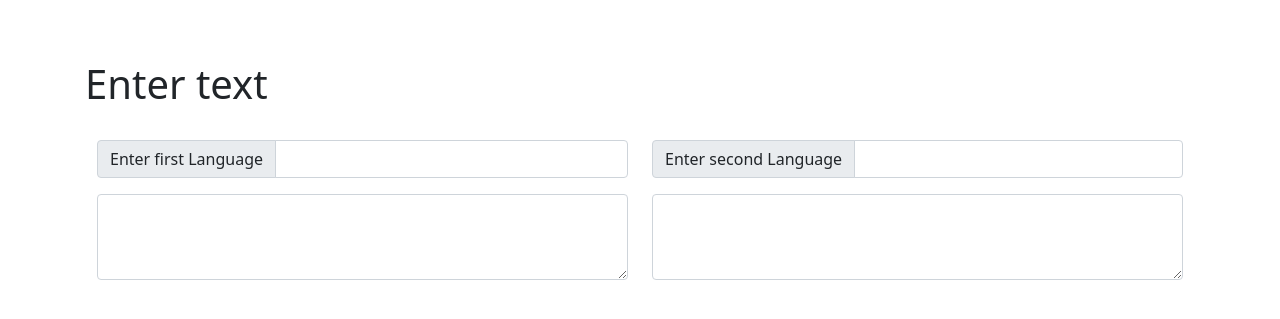
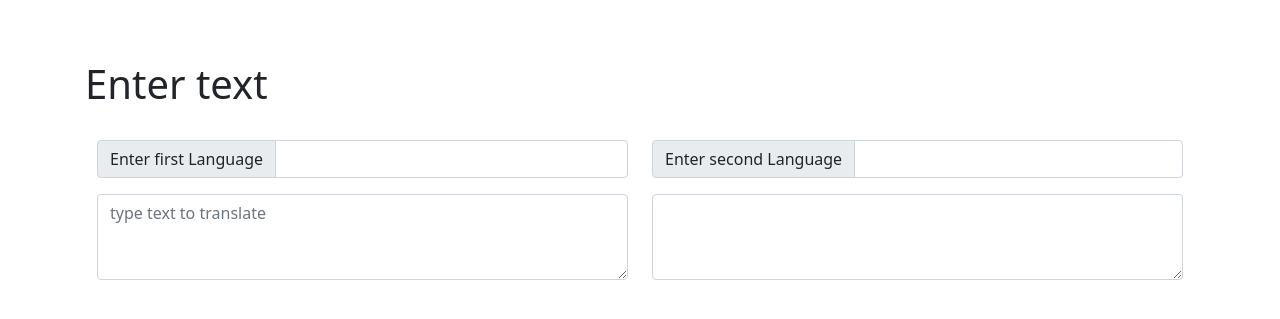
Before and after one commit to AbdurRafay01/translator_flask_app, a Flask app: page / in a window 1280 px wide. Shown: the part 56-375 px from the top of the page. Run offline with Flask 2, Linux system fonts and the light colour scheme; some libraries are stand-ins or nearby versions.

Commit message:
Successfully integrated socketIO, translation input is ready, only translation API is needed

```diff
--- a/app.py
+++ b/app.py
@@ -2,6 +2,7 @@
 # Imports
 #----------------------------------------------------------------------------#
 
+from typing import Text
 from flask import Flask, render_template, request, flash
 from flask_socketio import SocketIO, send, emit
 # from flask.ext.sqlalchemy import SQLAlchemy
@@ -9,17 +10,18 @@ import logging
 from logging import Formatter, FileHandler
 from forms import *
 import os
-
+from googletrans import Translator
 #----------------------------------------------------------------------------#
 # App Config.
 #----------------------------------------------------------------------------#
 
 app = Flask(__name__)
 app.config['SECRET_KEY'] = 'secret!'
+app.debug = True
 # app.config.from_object('config')
 #db = SQLAlchemy(app)
 socketio = SocketIO(app)
-
+translator = Translator()
 # Automatically tear down SQLAlchemy.
 '''
 @app.teardown_request
@@ -49,10 +51,12 @@ def home():
     return render_template('pages/home.html')
 # Error handlers.
 
-@socketio.on('my event')
-def handle_msg(data):
-    print("received message : ", data)
-
+@socketio.on('to_translate_type_event')
+def get_text_to_translate(text):
+    print("received message : ", text['text'])
+    translated_text = translator.translate(text['text'], dest='ar')
+    print(translated_text)
+    socketio.emit('translated_text_is_ready', {'translated_text' : translated_text })
 
 
 #error handling
--- a/static/js/client_socket.js
+++ b/static/js/client_socket.js
@@ -1,25 +1,32 @@
-
-// console.log(23213892193);
-
-// $(document).ready(function () {
-//     const socket = io();
-//     socket.on('connect', function () {
-//         console.log('received message');
-//         socket.emit('my event', {data : 'Hello world'})
-//     });
-// });
 
 const socket = io();
-socket.on('connect', function () {
-    console.log('received message');
-    socket.emit('my event', {data : 'Hello world'});
+
+// to server
+function on_typing() {
+    $(document).ready(function(){
+        text_to_translate = $("#textarea_to_translate").val()
+
+
+    });
+
+    console.log(text_to_translate);
+    socket.emit('to_translate_type_event', {text : text_to_translate});
+}
+
+
+// from server: emit('translated_text_is_ready', {'translated_text' : translated_text })
+socket.on('translated_text_is_ready', function (text) {
+    // $(document).ready(function () {
+    //     console.log(translated_text);
+    // });
+    console.log(text.translated_text);
+    $("#textarea_translated_text").val(text.translated_text);
+
+
 });
 
 
-function on_typing() {
-
-}
-
+// on_typing()
 
 /* Tasks due for tomorrow
 -To make on_typing function
--- a/templates/pages/home.html
+++ b/templates/pages/home.html
@@ -14,10 +14,10 @@
     <div class="col">
       <div class="input-group mb-3">
         <span class="input-group-text" id="basic-addon1">Enter first Language</span>
-        <input type="text" class="form-control" aria-label="Username" aria-describedby="basic-addon1" onkeyup="">
+        <input type="text" class="form-control" aria-label="Username" aria-describedby="basic-addon1">
       </div>
       <div class="mb-3">
-        <textarea class="form-control" id="exampleFormControlTextarea1" rows="3"></textarea>
+        <textarea class="form-control" id="textarea_to_translate" placeholder="type text to translate" rows="3" onkeyup="on_typing()"></textarea>
       </div>
     </div>
     <div class="col">
@@ -26,7 +26,7 @@
         <input type="text" class="form-control" aria-label="Username" aria-describedby="basic-addon1">
       </div>
       <div class="mb-3">
-        <textarea class="form-control" id="exampleFormControlTextarea1" rows="3"></textarea>
+        <textarea class="form-control" id="textarea_translated_text" rows="3"></textarea>
       </div>
     </div>
 
--- /dev/null
+++ b/translate.py
@@ -0,0 +1,4 @@
+from googletrans import Translator
+# import googletrans
+translator = Translator()
+result = translator.translate('Mitä sinä teet')
```
Also changed, not shown: 1 other file.
